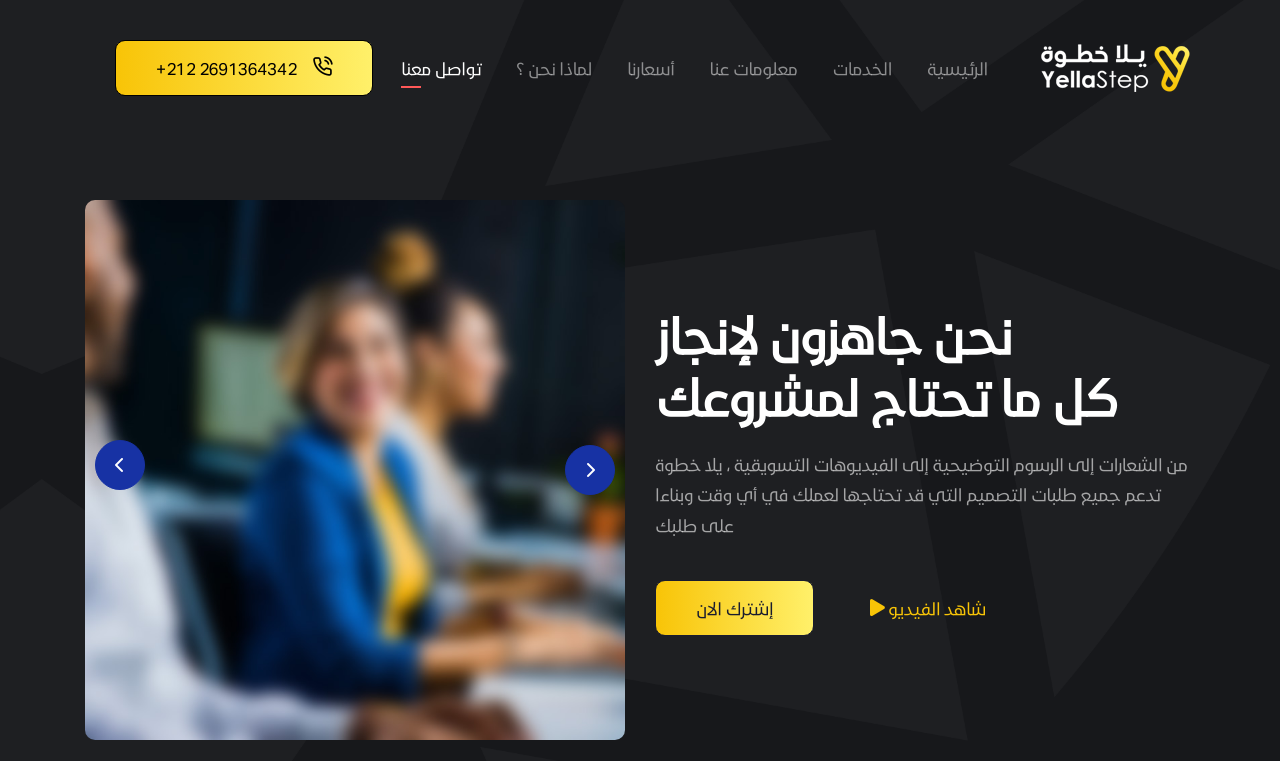
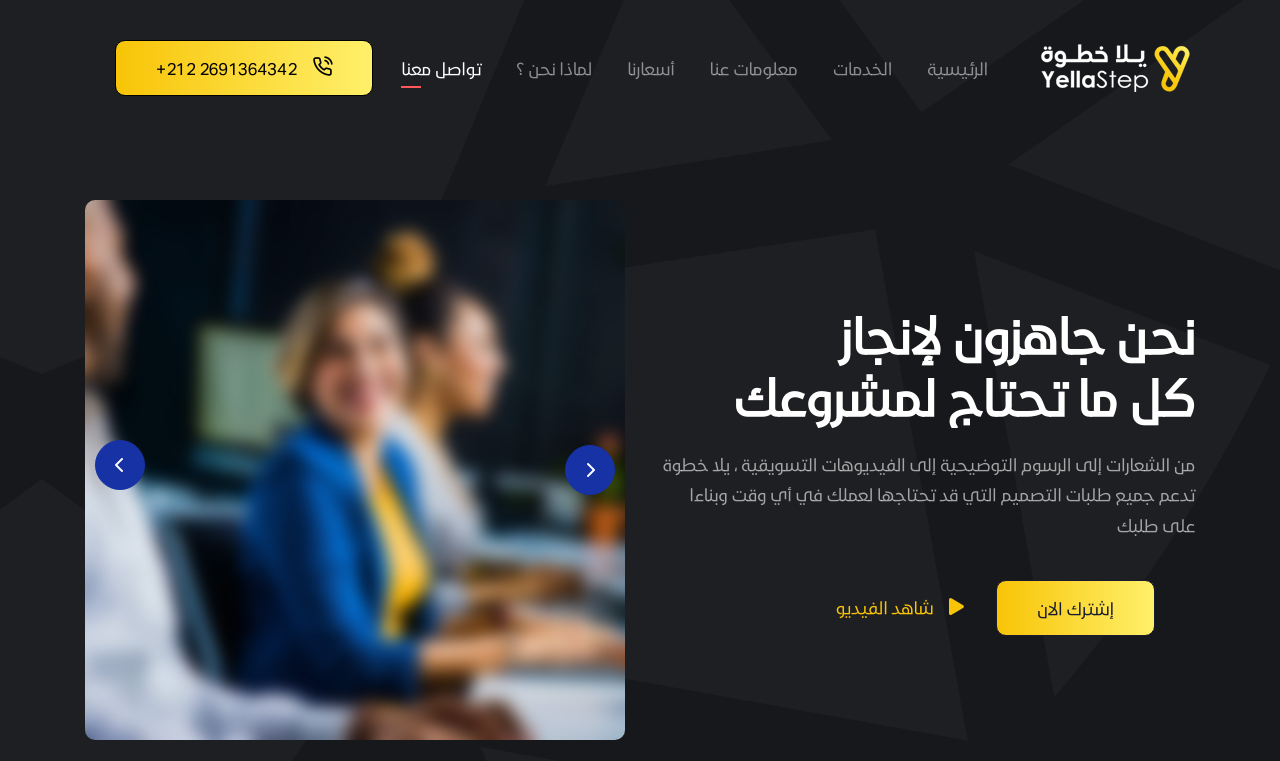
Before and after one commit to zakaria-houam/YellaStep, a plain HTML site: page index.html in a window 1280 px wide. Shown: the top 761 px of the page. Drawn offline with Linux system fonts and the light colour scheme; files whose address does not match are found by name.

Commit message:
retouchat

```diff
--- a/index.html
+++ b/index.html
@@ -132,21 +132,27 @@
                  <div class="col-12 col-md-6">
 
                     <!-- intro text -->
-                    <h1 class="color-white" style="font-size: 3rem;">نحن جاهزون لإنجاز <br>
+                    <h1 class="color-white" style="font-size: 3rem; text-align: right;">نحن جاهزون لإنجاز <br>
                         كل ما تحتاج لمشروعك</h1>
-                    <p class="color-white-muted">من الشعارات إلى الرسوم التوضيحية إلى الفيديوهات التسويقية ، يلا خطوة تدعم جميع طلبات التصميم التي قد تحتاجها لعملك في أي وقت وبناءا على طلبك </p>
-                     <!-- button -->
-                     <a href="#contact" class="dtr-btn  dtr-scroll-link dtr-mt-30 dtr-mr-40 button">إشترك الان</a>
+                    <p class="color-white-muted" style="text-align: right;">من الشعارات إلى الرسوم التوضيحية إلى الفيديوهات التسويقية ، يلا خطوة تدعم جميع طلبات التصميم التي قد تحتاجها لعملك في أي وقت وبناءا على طلبك </p>
 
-                     <!-- video button -->
-                     <a class="dtr-video-popup dtr-text-btn dtr-btn-right-icon dtr-mt-30 " style="color: #f8c407;" data-autoplay="true" data-vbtype="video" href="https://www.youtube.com/watch?v=kuceVNBTJio"><i class="icon-play"></i> شاهد الفيديو</a> </div>
 
+                   <div style="float: right; display: flex; gap: 2rem; direction: rtl; gap: 2rem;">
+                    <!-- button -->
+                    <a href="#contact" class="dtr-btn  dtr-scroll-link dtr-mt-30 dtr-mr-40 button">إشترك الان</a>
+
+                    <!-- video button -->
+                    <a class="dtr-video-popup dtr-text-btn dtr-btn-right-icon dtr-mt-30 " style="color: #f8c407;" data-autoplay="true" data-vbtype="video" href="https://www.youtube.com/watch?v=kuceVNBTJio"><i class="icon-play"></i> شاهد الفيديو</a> </div>
+
+
+
+                </div>
                 <!-- column 1 ends -->
             </div>
             <!--===== row 1 ends =====-->
+            </div>
+        </div>
 
-        </div>
-    </div>
 </section>
 <!-- hero section ends
 
```
